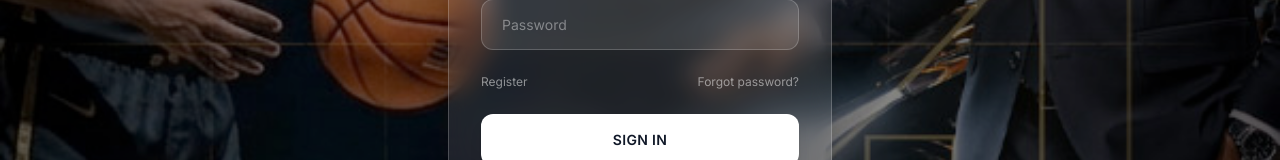
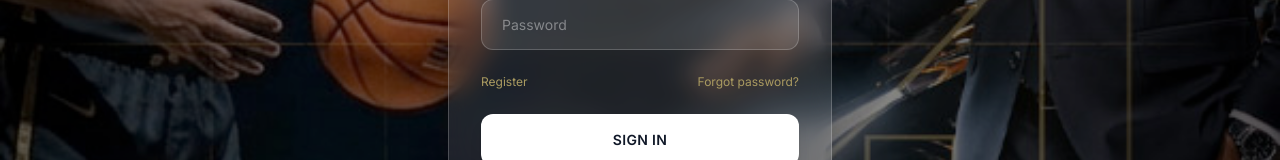
Before and after one commit to karimlo/prototype, a Vue app: page /#/login in a window 1280 px wide. Shown: the part 387-547 px from the top of the page. Built offline with nearby package versions, Linux system fonts and the light colour scheme.

Commit message:
feat: golden color for Register and Forgot password links

```diff
--- a/src/pages/LoginPage.vue
+++ b/src/pages/LoginPage.vue
@@ -73,10 +73,10 @@ async function handleLogin() {
 
           <!-- Register / Forgot password row -->
           <div class="flex justify-between">
-            <button type="button" class="text-xs text-white/50 hover:text-white/80 transition-colors duration-200 py-1">
+            <button type="button" class="text-xs text-scout hover:text-scout/80 transition-colors duration-200 py-1">
               Register
             </button>
-            <button type="button" class="text-xs text-white/50 hover:text-white/80 transition-colors duration-200 py-1">
+            <button type="button" class="text-xs text-scout hover:text-scout/80 transition-colors duration-200 py-1">
               Forgot password?
             </button>
           </div>
```
